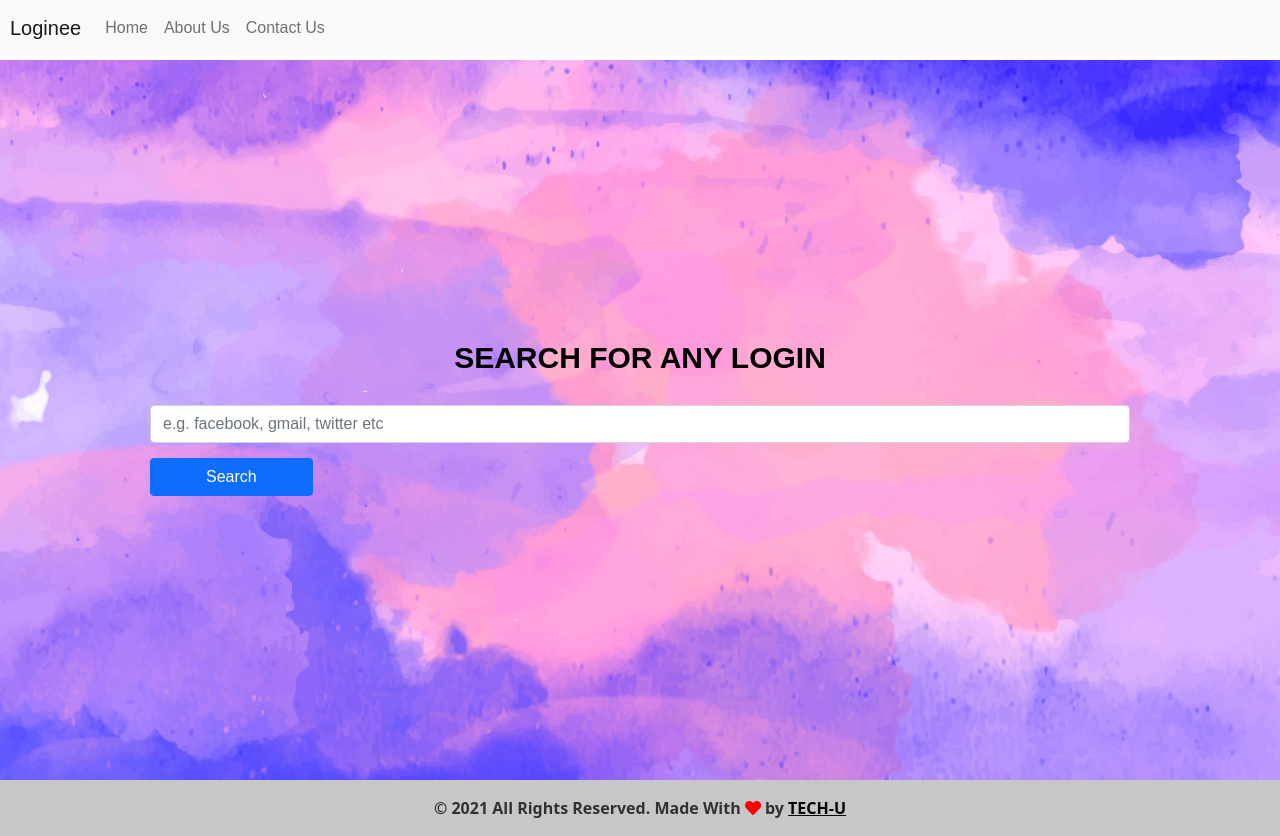
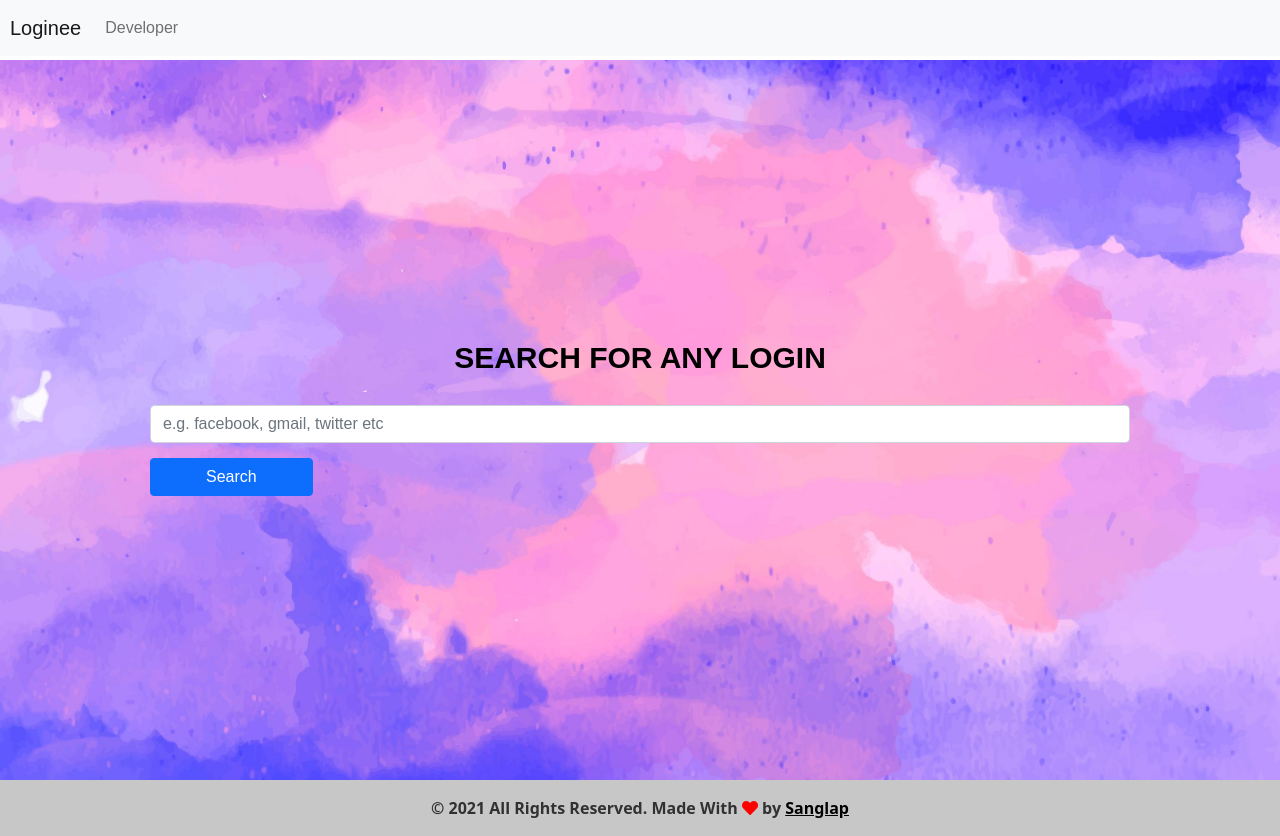
Before and after one commit to SuperSanglap/Loginee, a Flask app: page / in a window 1280 px wide. Run offline with Flask 2, Linux system fonts and the light colour scheme; some libraries are stand-ins or nearby versions.

Commit message:
Update index.html

```diff
--- a/templates/index.html
+++ b/templates/index.html
@@ -20,14 +20,8 @@
         </button>
         <div class="collapse navbar-collapse" id="navbarNav">
           <ul class="navbar-nav">
-            <li class="nav-item active">
-              <a class="nav-link" href="#">Home <span class="sr-only"></span></a>
-            </li>
             <li class="nav-item">
-              <a class="nav-link" href="#">About Us</a>
-            </li>
-            <li class="nav-item">
-              <a class="nav-link" href="#">Contact Us</a>
+              <a class="nav-link"  target= "_blank" href="https://sanglap.tk/">Developer</a>
             </li>
           </ul>
         </div>
@@ -99,7 +93,7 @@
       <!-- Copyright -->
       <div class="text-center p-3" style="background-color: rgba(0, 0, 0, 0.2); color: rgb(49, 49, 49); font-weight: 600;">
         © 2021 All Rights Reserved. Made With <i class="fas fa-heart" style="color: red;"></i> by
-        <a class="text-black" href="https://techu2k21.herokuapp.com/" target="_blank" style="text-decoration: underline;">TECH-U</a>
+        <a class="text-black" href="https://sanglap.tk/" target="_blank" style="text-decoration: underline;">Sanglap</a>
       </div>
       <!-- Copyright -->
     </footer>
```
